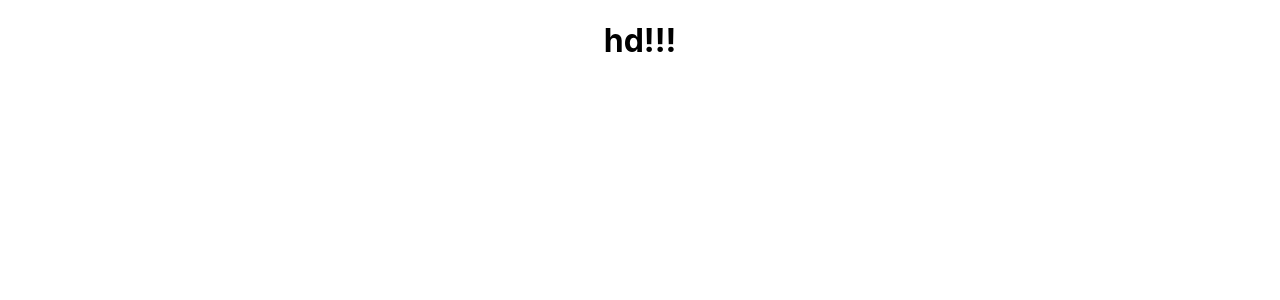
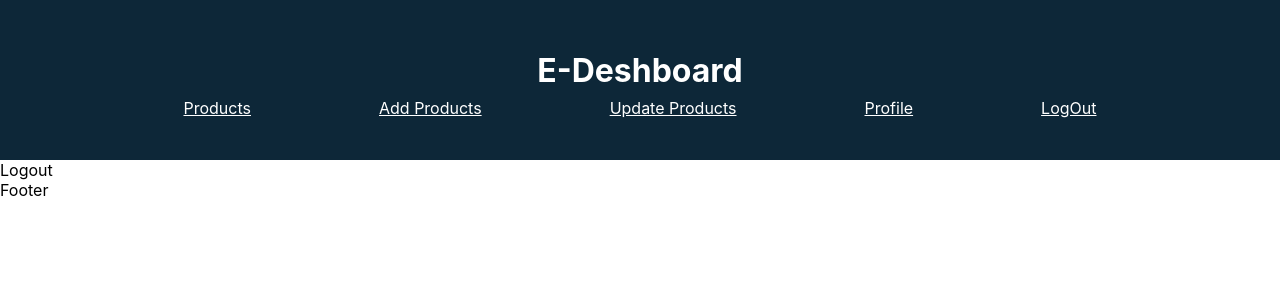
Before and after one commit to ERhoneydhiman/E-commerce-dashboard, a React (Create React App) app in the folder frontend/: page /logout in a window 1280 px wide. Shown: the top 300 px of the page. Built offline with nearby package versions, Linux system fonts and the light colour scheme; the HTML template or start-up script is replaced by a standard one.

Commit message:
ad comps and routes

```diff
--- a/frontend/package.json
+++ b/frontend/package.json
@@ -8,6 +8,7 @@
     "@testing-library/user-event": "^13.5.0",
     "react": "^18.3.1",
     "react-dom": "^18.3.1",
+    "react-router-dom": "^6.23.1",
     "react-scripts": "5.0.1",
     "web-vitals": "^2.1.4"
   },
--- a/frontend/src/App.css
+++ b/frontend/src/App.css
@@ -1,38 +1,34 @@
-.App {
-  text-align: center;
+* {
+  margin: 0;
+  padding: 0;
 }
 
-.App-logo {
-  height: 40vmin;
-  pointer-events: none;
-}
+.header {
+  width: 100%;
+  height: 20vh;
+  background-color: #0d2738;
+  color: white;
 
-@media (prefers-reduced-motion: no-preference) {
-  .App-logo {
-    animation: App-logo-spin infinite 20s linear;
-  }
-}
-
-.App-header {
-  background-color: #282c34;
-  min-height: 100vh;
   display: flex;
   flex-direction: column;
   align-items: center;
   justify-content: center;
-  font-size: calc(10px + 2vmin);
+}
+
+.header h1 {
+  padding: 1vh 0;
+}
+
+.nav ul {
+  display: flex;
+  align-items: center;
+}
+
+.nav li {
+  list-style-type: none;
+  margin: 0 5vw;
+}
+
+.nav ul li a {
   color: white;
 }
-
-.App-link {
-  color: #61dafb;
-}
-
-@keyframes App-logo-spin {
-  from {
-    transform: rotate(0deg);
-  }
-  to {
-    transform: rotate(360deg);
-  }
-}
--- a/frontend/src/App.js
+++ b/frontend/src/App.js
@@ -1,9 +1,27 @@
 import './App.css';
+import { RouterProvider , createBrowserRouter, Route, createRoutesFromElements } from 'react-router-dom';
 
+import Layout from './comps/Layout';
+import Products from './comps/Products';
+import AddProducts from './comps/AddProducts';
+import Profile from './comps/Profile';
+import Logout from './comps/Logout';
+
+const router = createBrowserRouter(
+  createRoutesFromElements(
+    <Route path='/' element={<Layout />}>
+       <Route path='' element={<Products/>}/>
+       <Route path='/addproduct' element={<AddProducts/>}/>
+       <Route path='/updateproduct' element={<AddProducts/>}/>
+       <Route path='/profile' element={<Profile/>}/>
+       <Route path='/logout' element={<Logout/>}/>
+    </Route>
+  )
+)
 function App() {
   return (
     <div className="App">
-      <h1>hd!!!</h1>
+      <RouterProvider router={router} />
     </div>
   );
 }
--- /dev/null
+++ b/frontend/src/comps/AddProducts.js
@@ -0,0 +1,9 @@
+import React from 'react'
+
+function AddProducts() {
+  return (
+    <div>AddProducts</div>
+  )
+}
+
+export default AddProducts
--- /dev/null
+++ b/frontend/src/comps/Footer.js
@@ -0,0 +1,9 @@
+import React from 'react'
+
+function Footer() {
+  return (
+    <div>Footer</div>
+  )
+}
+
+export default Footer
--- /dev/null
+++ b/frontend/src/comps/Header.js
@@ -0,0 +1,21 @@
+import React from 'react'
+import { Link } from 'react-router-dom';
+
+function Nav() {
+  return (
+    <div className='header'>
+      <h1>E-Deshboard</h1>
+      <div className="nav">
+        <ul>
+            <li><Link to="/">Products</Link></li>
+            <li><Link to="/addproduct">Add Products</Link></li>
+            <li><Link to="/updateproduct">Update Products</Link></li>
+            <li><Link to="/profile">Profile</Link></li>
+            <li><Link to="/logout">LogOut</Link></li>
+        </ul>
+        </div>
+    </div>
+  )
+}
+
+export default Nav
--- /dev/null
+++ b/frontend/src/comps/Layout.js
@@ -0,0 +1,17 @@
+import React from 'react'
+import { Outlet } from 'react-router-dom'
+
+import Header from './Header'
+import Footer from './Footer'
+
+function Layout() {
+    return (
+        <div>
+            <Header />
+            <Outlet />
+            <Footer />
+        </div>
+    )
+}
+
+export default Layout
--- /dev/null
+++ b/frontend/src/comps/Logout.js
@@ -0,0 +1,9 @@
+import React from 'react'
+
+function Logout() {
+  return (
+    <div>Logout</div>
+  )
+}
+
+export default Logout
--- /dev/null
+++ b/frontend/src/comps/Products.js
@@ -0,0 +1,9 @@
+import React from 'react'
+
+function Products() {
+  return (
+    <div>Products</div>
+  )
+}
+
+export default Products
--- /dev/null
+++ b/frontend/src/comps/Profile.js
@@ -0,0 +1,9 @@
+import React from 'react'
+
+function Profile() {
+  return (
+    <div>Profile</div>
+  )
+}
+
+export default Profile
```
Also changed, not shown: frontend/src/comps/UpdateProduct.js (added, +9 -0 lines), 1 other file (tests, documents, lock files or other folders).
